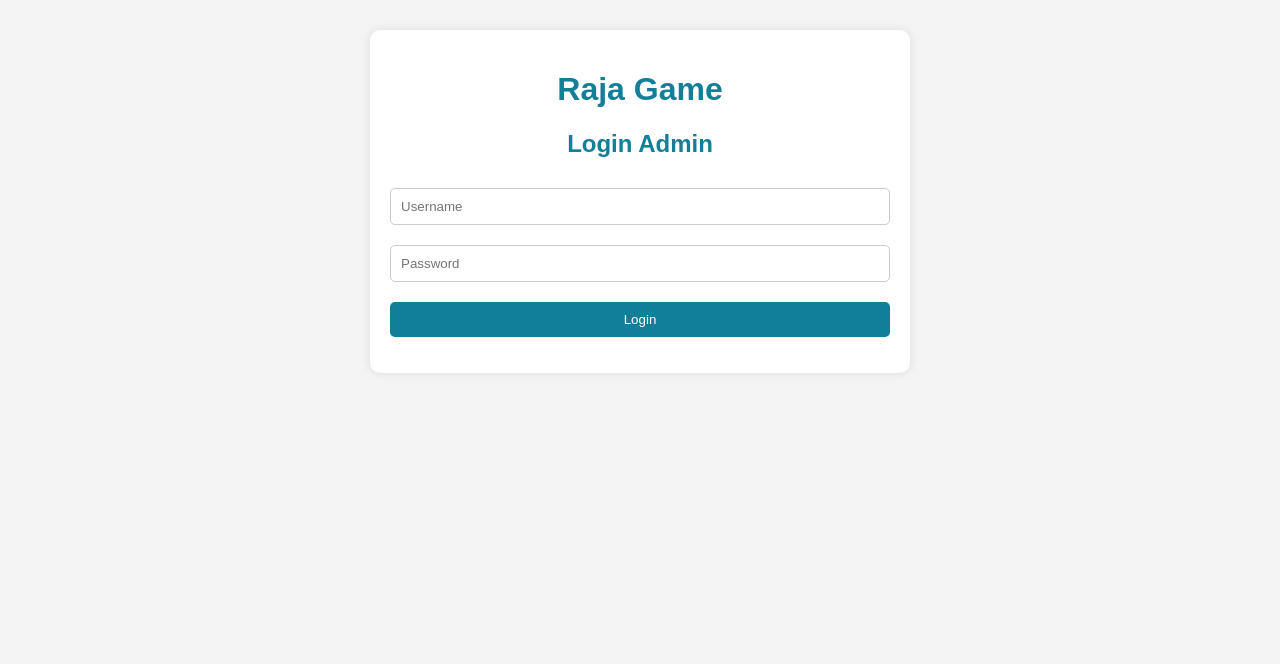
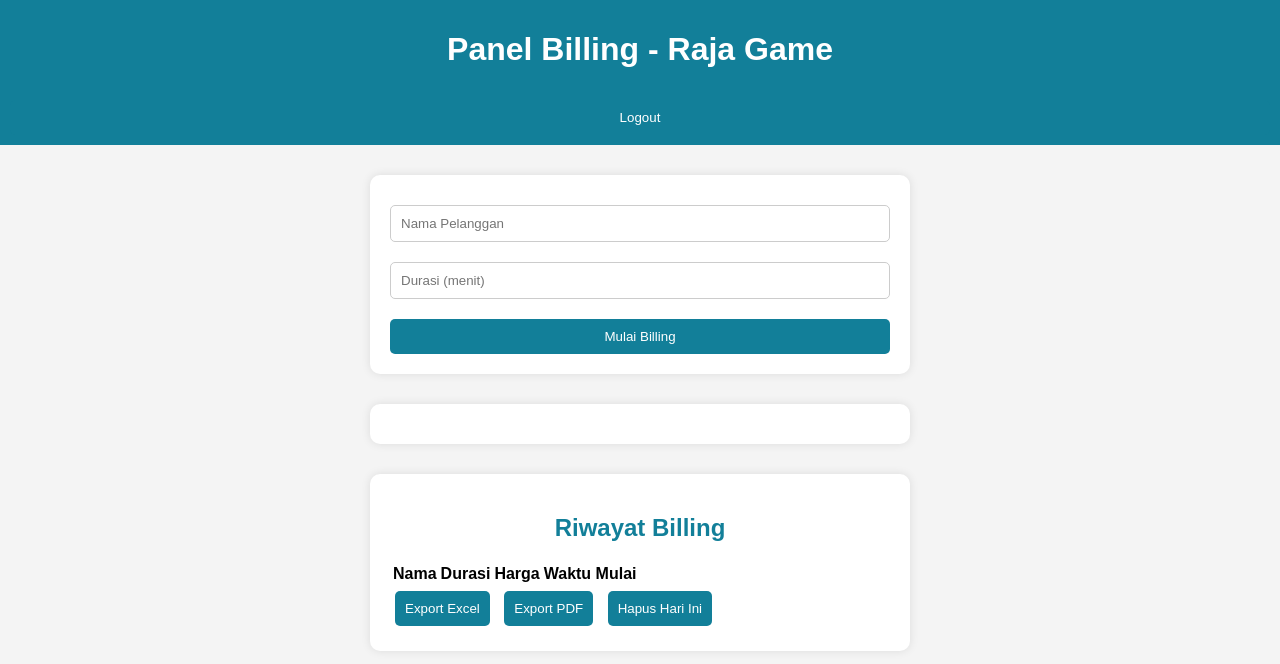
Before and after one commit to MasdiQ778/github.io, a plain HTML site: page dashboard.html in a window 1280 px wide. Drawn offline with nearby package versions, Linux system fonts and the light colour scheme.

Commit message:
Update dashboard.html

```diff
--- a/dashboard.html
+++ b/dashboard.html
@@ -3,18 +3,41 @@
 <head>
   <meta charset="UTF-8">
   <meta name="viewport" content="width=device-width, initial-scale=1.0">
-  <title>Login Admin - Raja Game</title>
+  <title>Dashboard Admin - Raja Game</title>
   <link rel="stylesheet" href="style.css">
 </head>
-<body class="login-page">
-  <div class="login-container">
-    <h1>Raja Game</h1>
-    <h2>Login Admin</h2>
-    <input type="text" id="username" placeholder="Username">
-    <input type="password" id="password" placeholder="Password">
-    <button onclick="login()">Login</button>
-    <p id="error" class="error-msg"></p>
-  </div>
+<body class="dashboard-page">
+  <header>
+    <h1>Panel Billing - Raja Game</h1>
+    <button onclick="logout()">Logout</button>
+  </header>
+  <section class="form-section">
+    <input type="text" id="customer" placeholder="Nama Pelanggan">
+    <input type="number" id="duration" placeholder="Durasi (menit)">
+    <button onclick="startBilling()">Mulai Billing</button>
+  </section>
+  <section id="activeBilling" class="active-billing"></section>
+  <section class="history-section">
+    <h2>Riwayat Billing</h2>
+    <table id="billingTable">
+      <thead>
+        <tr>
+          <th>Nama</th>
+          <th>Durasi</th>
+          <th>Harga</th>
+          <th>Waktu Mulai</th>
+        </tr>
+      </thead>
+      <tbody></tbody>
+    </table>
+    <div class="export-btns">
+      <button onclick="exportExcel()">Export Excel</button>
+      <button onclick="exportPDF()">Export PDF</button>
+      <button onclick="clearToday()">Hapus Hari Ini</button>
+    </div>
+  </section>
+  <script src="https://cdnjs.cloudflare.com/ajax/libs/xlsx/0.18.5/xlsx.full.min.js"></script>
+  <script src="https://cdnjs.cloudflare.com/ajax/libs/jspdf/2.5.1/jspdf.umd.min.js"></script>
   <script src="script.js"></script>
 </body>
 </html>
```
